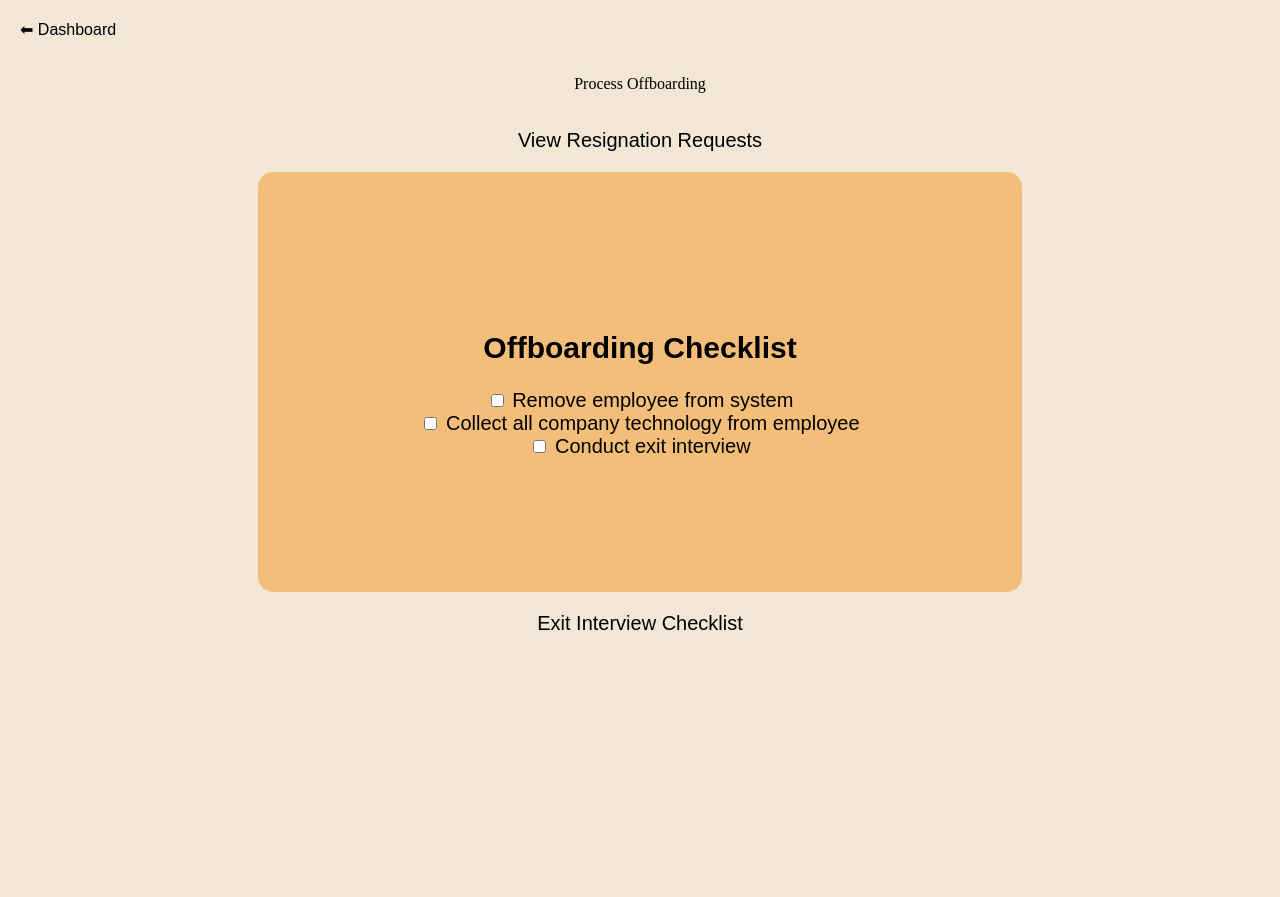
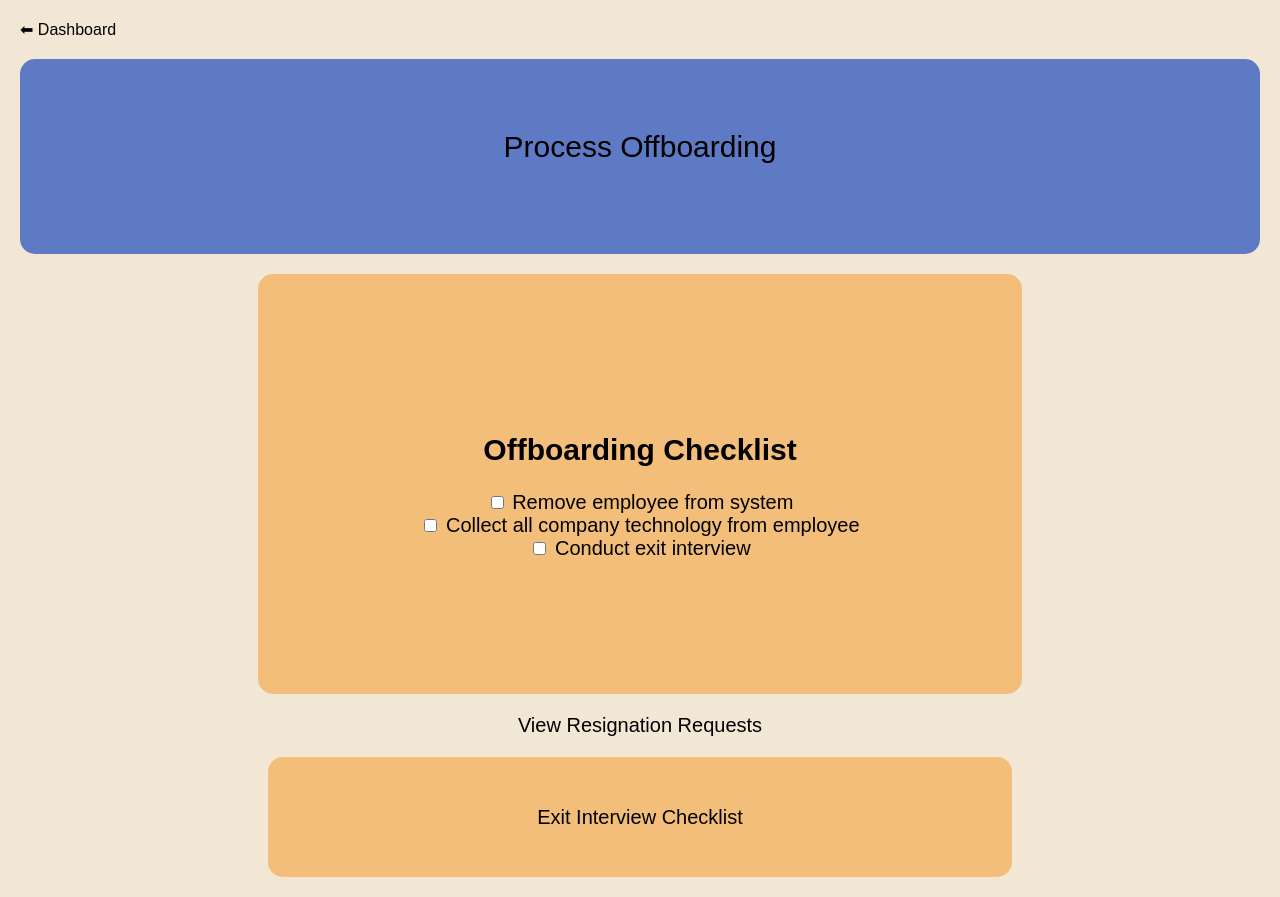
Before and after one commit to emilyshough/Human-Resources-Turnover-System---CSCI-440-01W, a website: page processOffboarding.html in a window 1280 px wide. Before the commit the page ends 800 px from the top, so only its background shows below. Drawn offline with Linux system fonts and the light colour scheme.

Commit message:
Updates to offboarding styling.

```diff
--- a/csstest.css
+++ b/csstest.css
@@ -121,7 +121,7 @@ body {
 #managerDashboardHeader,
 #turnoverReportHeader,
 #exitInterviewHeader,
-#processOffboarding {
+#processOffboardingHeader {
     width: 100%;
     height: 175px;
     background-color: rgb(94, 122, 196);
--- a/processOffboarding.html
+++ b/processOffboarding.html
@@ -11,8 +11,6 @@
             <p>Process Offboarding</p>
         </div>
 
-        <a href="https://docs.google.com/spreadsheets/d/1bT1uakGpJ659PFe7L4mVHAIqRazUmGHcjlVssFQ35bU/edit?gid=537909519#gid=537909519" id="resignationRequestData">View Resignation Requests</a>
-
         <div class="offboardingChecklist">
             <h2>Offboarding Checklist</h2>
             <label><input type="checkbox"> Remove employee from system</label>
@@ -20,7 +18,9 @@
             <label><input type="checkbox"> Conduct exit interview</label>
         </div>
 
-        <a href="exitInterview.html" id=""exitInterview>Exit Interview Checklist</a>
+        <a href="https://docs.google.com/spreadsheets/d/1bT1uakGpJ659PFe7L4mVHAIqRazUmGHcjlVssFQ35bU/edit?gid=537909519#gid=537909519" id="resignationRequestData">View Resignation Requests</a>
+
+        <a href="exitInterview.html" id="exitInterview">Exit Interview Checklist</a>
 
     </body>
 </html>
```
